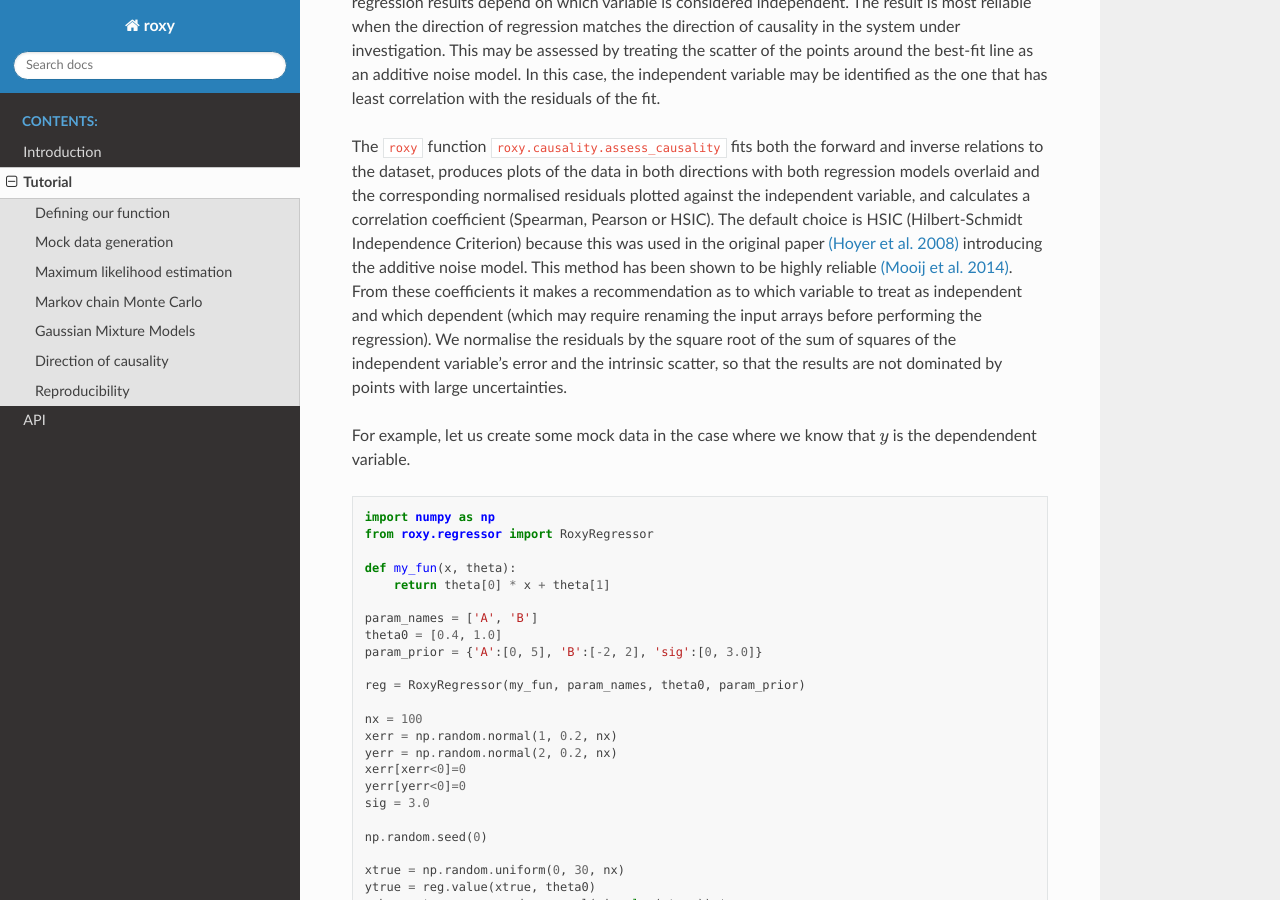
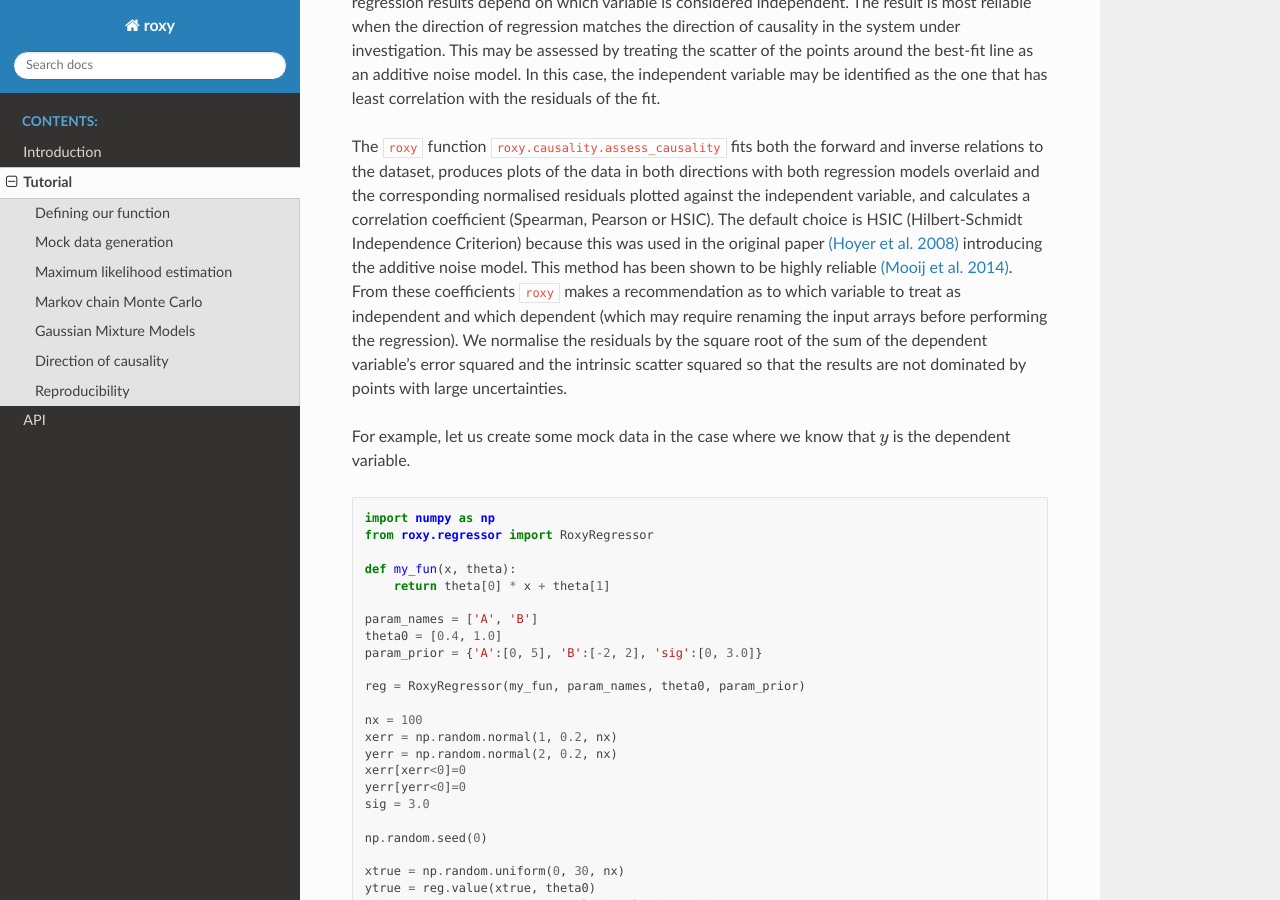
Before and after one commit to DeaglanBartlett/roxy, a Sphinx documentation site: the page built from docs/source/tutorial.rst, in a window 1280 px wide and 900 px high, scrolled down 9202 px. Built offline with Sphinx 7.4.7 and the Read the Docs theme 2.0.0, drawn with Linux system fonts in a browser that asks for light colours.

Commit message:
Minor tutorial text changes

```diff
--- a/docs/source/tutorial.rst
+++ b/docs/source/tutorial.rst
@@ -346,12 +346,13 @@ The default choice is HSIC (Hilbert-Schmidt Independence Criterion) because this
 introducing the additive noise model.
 This method has been shown to be highly reliable
 `(Mooij et al. 2014) <https://arxiv.org/abs/1412.3773>`_.
-From these coefficients it makes a recommendation as to which variable to treat as independent and which dependent
+From these coefficients ``roxy`` makes a recommendation as to which variable to treat as independent and which dependent
 (which may require renaming the input arrays before performing the regression).
-We normalise the residuals by the square root of the sum of squares of the independent variable's error and the intrinsic scatter,
+We normalise the residuals by the square root of the
+sum of the dependent variable's error squared and the intrinsic scatter squared
 so that the results are not dominated by points with large uncertainties.
 
-For example, let us create some mock data in the case where we know that :math:`y` is the dependendent variable.
+For example, let us create some mock data in the case where we know that :math:`y` is the dependent variable.
 
 .. code-block:: python
 
```
